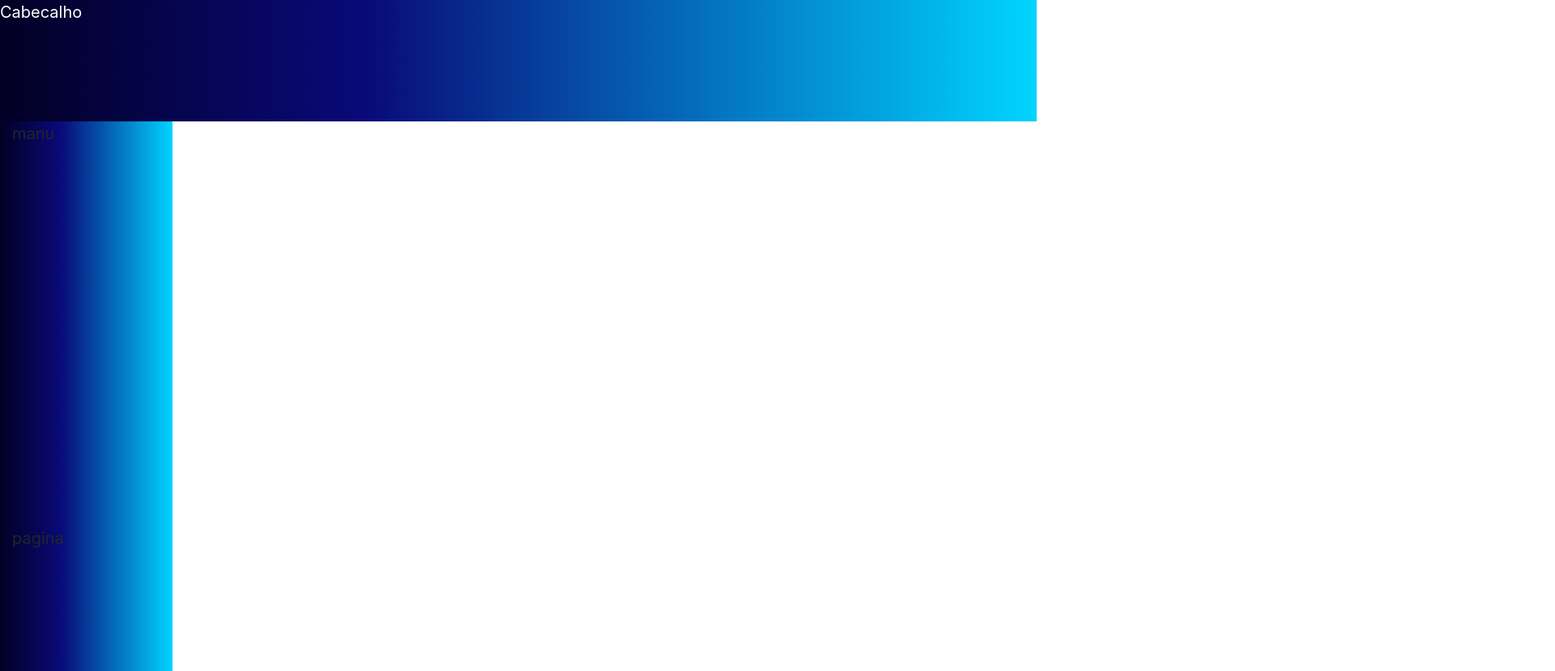
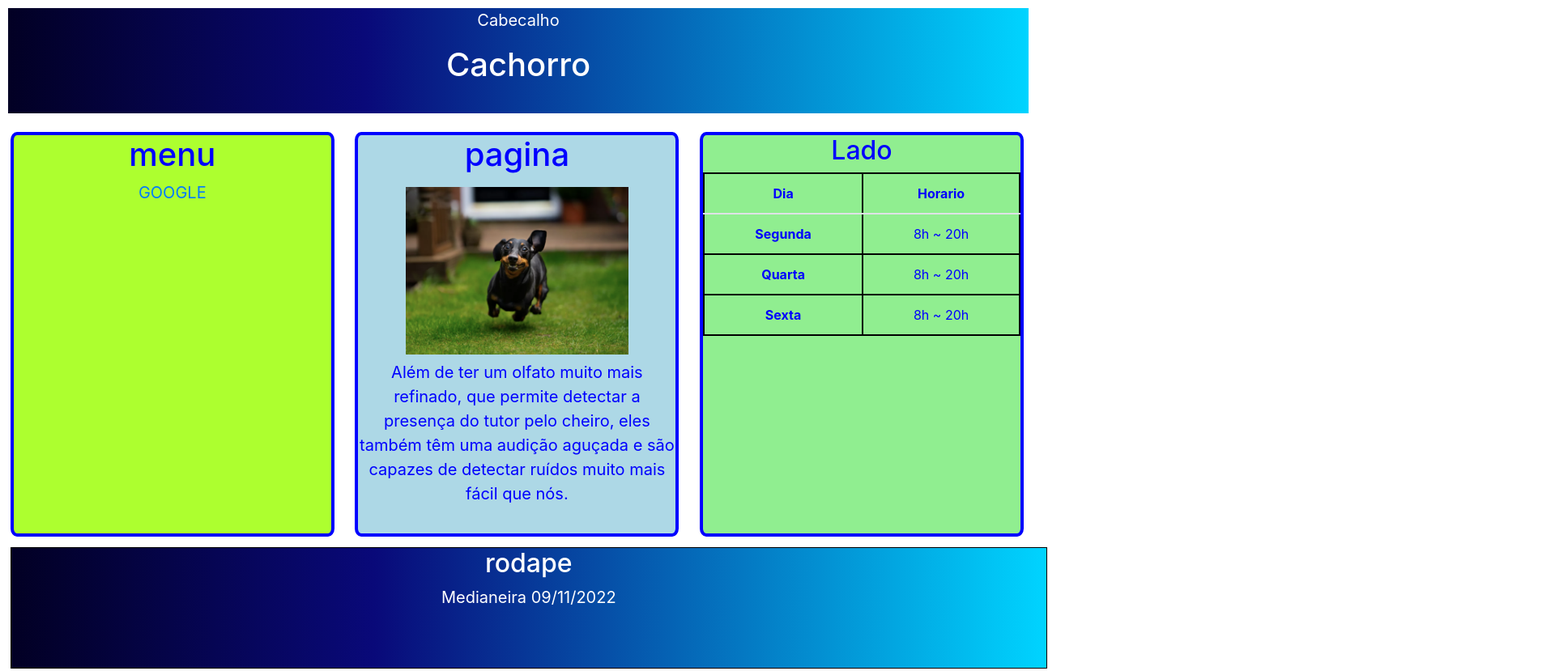
Before and after one commit to camilaLdev/2-class, a plain HTML site: page 08.11/index.html in a window 1280 px wide. Shown: the top 829 px of the page at 81% size, 1920 px wide, since content can reach past the window. Drawn offline with nearby package versions, Linux system fonts and the light colour scheme.

Commit message:
Add files via upload

```diff
--- a/08.11/index.html
+++ b/08.11/index.html
@@ -3,28 +3,58 @@
 <head>
   <meta charset="UTF-8">
   <link rel="stylesheet" href="https://cdn.jsdelivr.net/npm/bootstrap@4.0.0/dist/css/bootstrap.min.css" integrity="sha384-Gn5384xqQ1aoWXA+058RXPxPg6fy4IWvTNh0E263XmFcJlSAwiGgFAW/dAiS6JXm" crossorigin="anonymous">
-  <link rel="stylesheet"  href="css.css">
+  <link rel="stylesheet"  href="ssc.css">
   <meta name="viewport" content="width=device-width, initial-scale=1.0">
   <title>A</title>
 </head>
 <body>
 	<div class="cabecalho ">
 		<p>Cabecalho</p>
+		<h1>Cachorro</h1>
 	</div>
 
-	<div class="menu col-2">
-		<p>manu</p>
+	<div class="menu ">
+		<h1>menu</h1>
+		<a href="https://www.google.com.br/?gws_rd=ssl">
+			<p>GOOGLE</p>
+</a>
 	</div>
 
-	<div class="pagina col-2">
-		<p>pagina</p>
+	<div class="pagina ">
+		<h1>pagina</h1>
+		<img class="img" src="img.png">
+		<br>
+		<p>Além de ter um olfato muito mais refinado, que permite detectar a presença do tutor pelo cheiro, eles também têm uma audição aguçada e são capazes de detectar ruídos muito mais fácil que nós.</p>
 	</div>
 
-	<div class="lado text-rigcol-2">
-		<p>lado</p>
+	<div class="lado">
+		<h2>Lado</h2>
+		<table class="table ">
+  <thead >
+    <tr class="top">
+      <th scope="col">Dia</th>
+      <th scope="col">Horario</th>
+    </tr>
+  </thead>
+  <tbody>
+    <tr>
+      <th scope="row">Segunda</th>
+      <td>8h ~ 20h</td>
+    </tr>
+    <tr>
+      <th scope="row">Quarta</th>
+      <td>8h ~ 20h</td>
+    </tr>
+          <th scope="row">Sexta</th>
+      <td>8h ~ 20h</td>
+    </tr>
+  </tbody>
+</table>
+
 	</div>
+	<div class="rodape">
 
-	<div class="rodape">
-		<p>rodape</p>
+		<h2>rodape</h2>
+		<p>Medianeira 09/11/2022</p>
 	</div>
 </body>
--- /dev/null
+++ b/08.11/ssc.css
@@ -0,0 +1,77 @@
+.cabecalho{
+background-image: linear-gradient(90deg, #020024 0%, #090979 35%, #00d4ff 100%);
+	width: 100%;
+	height: 150px;
+	color: white;
+	text-align: center;
+	border: 10px solid ;
+}
+.menu{
+	background-color: greenyellow;
+	width: 400px;
+	border-radius: 2%;
+	margin: 1%;
+	height: 500px;
+	color: blue;
+	border: 4px solid ;
+	float:left;
+	text-align: center;
+	margin:1%;
+}
+
+.pagina{
+	width: 400px;
+	height: 500px;
+	color: blue;
+	float:left;
+	text-align: center;
+	margin: 1%;
+	border: 4px solid ;
+		border-radius: 2%;
+background-color: lightblue;
+}
+.lado{
+	width: 400px;
+	color: blue;
+	height: 500px;
+	border-radius: 2%;
+	margin: 1%;
+	text-align: center;
+	border: 4px solid ;
+	float:left;
+	background-color: lightgreen;
+}
+.rodape{
+	background-image: linear-gradient(90deg, #020024 0%, #090979 35%, #00d4ff 100%);
+	width: 100%;
+	height: 150px;
+	text-align: center;
+	color: white;
+	clear: both;
+	margin: 1%;
+	border: 1px solid black ;
+}
+p{
+	font-size:20px;
+	font-size: center;
+}
+.img{
+width: 70%;
+margin: 2%;
+}
+.table{
+
+	border: 2px solid black;
+}
+tr{
+	border: 2px solid black;
+}
+th{
+		border: 2px solid black;
+}
+td{
+		border: 2px solid black;
+}
+thead{
+		border: 2px solid black;
+}
```
Also changed, not shown: 08.11/img.png (added).
